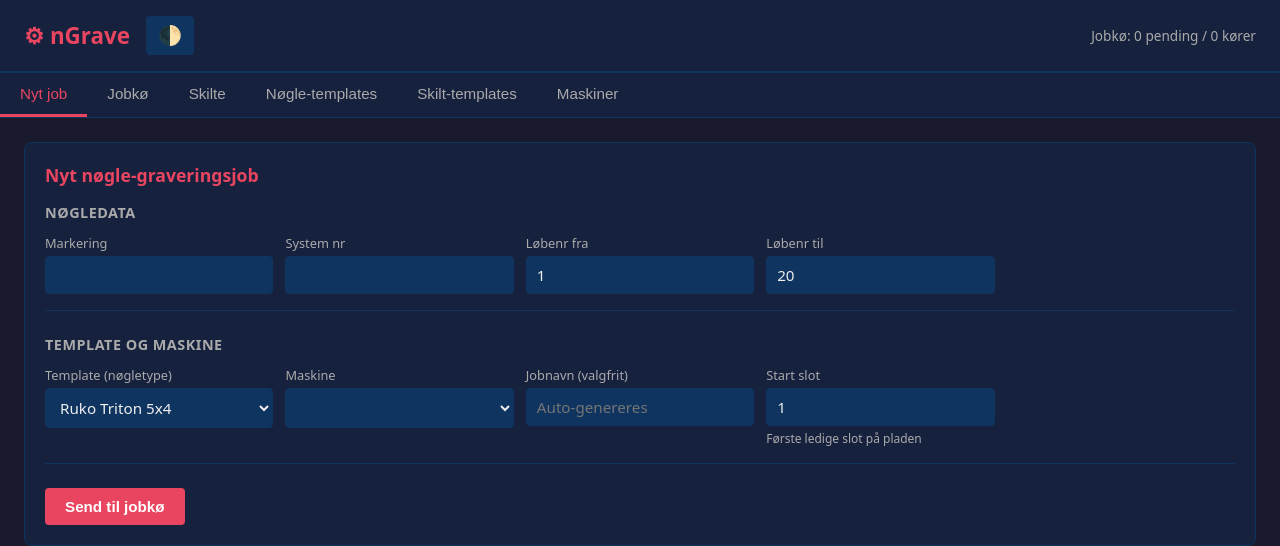
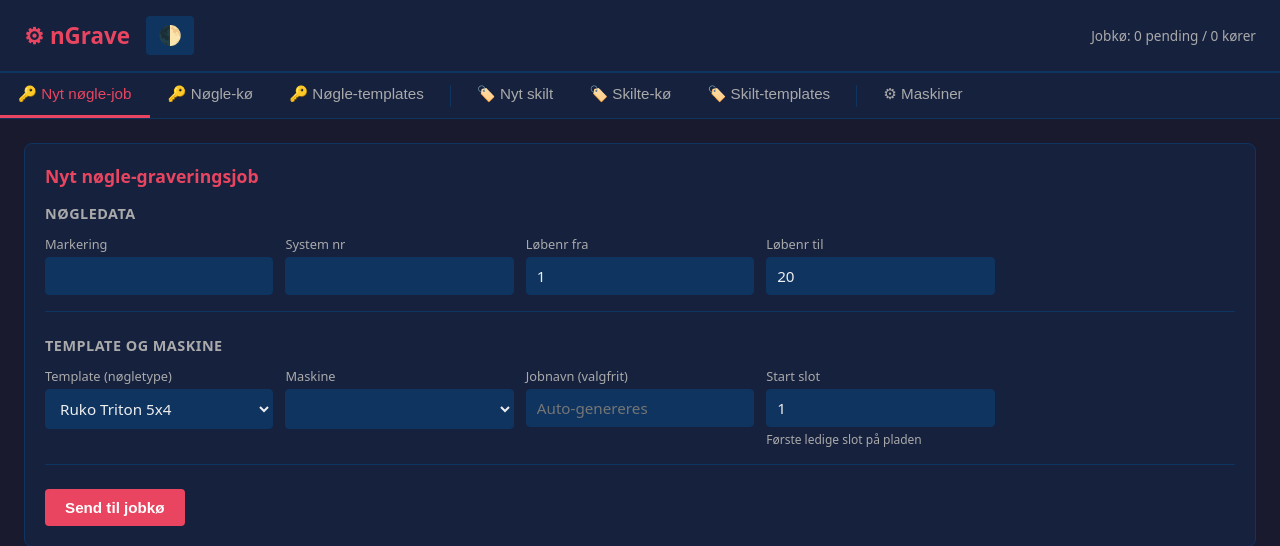
Before and after one commit to GregersK/debian-ngrave, a Flask app: page / in a window 1280 px wide. Shown: the top 546 px of the page. Run offline with Flask 3, Linux system fonts and the light colour scheme; data comes from the database, SQL or seed files in the repository; data that the repository does not hold is empty.

Commit message:
Del menuen op i to produktioner (nøgler / skilte) (#8)
Nøgler og skilte er to forskellige produktioner og har nu hver deres
sektion i navigationen med komplet flow (opret -> kø -> templates),
adskilt af skillelinjer, med Maskiner som fælles.

- Ny visKoe(which) åbner jobkøen direkte på nøgle- eller skilte-fanen
- Auto-refresh opdaterer nu den fane brugeren faktisk kigger på
- Menu scroller vandret på mobil (nowrap + overflow-x)

Foldet ind i v6.2 (endnu ikke released).

Co-authored-by: Claude <noreply@anthropic.com>

```diff
--- a/static/ngrave_a.js
+++ b/static/ngrave_a.js
@@ -41,6 +41,24 @@ function skift(panel) {
   if (panel === 'templates')        hentTemplates();
   if (panel === 'skilt-templates')  hentSkiltTemplates();
   if (panel === 'maskiner')         hentMaskiner();
+}
+
+// Åbn jobkøen direkte på den rigtige produktion (nøgler eller skilte),
+// så de to produktioner har hver deres kø-indgang i menuen.
+function visKoe(which) {
+  document.querySelectorAll('.panel').forEach(p => p.classList.remove('aktiv'));
+  document.querySelectorAll('nav button').forEach(b => b.classList.remove('aktiv'));
+  document.getElementById('panel-jobkoe').classList.add('aktiv');
+  if (typeof event !== 'undefined' && event && event.target) event.target.classList.add('aktiv');
+  _startAutoRefresh();
+  // Aktivér den rigtige interne fane (uafhængigt af event.target)
+  const btns = document.querySelectorAll('#panel-jobkoe .tab-btn');
+  document.querySelectorAll('#panel-jobkoe .tab-content').forEach(c => c.classList.remove('aktiv'));
+  btns.forEach(b => b.classList.remove('aktiv'));
+  const idx = which === 'skilte' ? 1 : 0;
+  if (btns[idx]) btns[idx].classList.add('aktiv');
+  document.getElementById('jobkoe-' + which).classList.add('aktiv');
+  if (which === 'skilte') hentSkilteKoe(); else hentBatches();
 }
 
 function skiftTab(tab) {
@@ -214,7 +232,10 @@ let _refreshTimer = null;
 function _startAutoRefresh() {
   _stopAutoRefresh();
   _refreshTimer = setInterval(() => {
-    if (document.getElementById('panel-jobkoe').classList.contains('aktiv')) hentBatches();
+    if (!document.getElementById('panel-jobkoe').classList.contains('aktiv')) return;
+    // Opdater kun den fane brugeren rent faktisk kigger på
+    const skilteAktiv = document.getElementById('jobkoe-skilte').classList.contains('aktiv');
+    if (skilteAktiv) hentSkilteKoe(); else hentBatches();
   }, 15000);
 }
 function _stopAutoRefresh() {
--- a/templates/index.html
+++ b/templates/index.html
@@ -33,9 +33,10 @@ header { background: var(--bg-secondary); padding: 16px 24px; display: flex; ali
 header h1 { font-size: 1.4rem; color: var(--accent); }
 header .status { margin-left: auto; font-size: 0.85rem; color: var(--text-secondary); }
 .theme-toggle { background: var(--bg-tertiary); border: none; padding: 8px 12px; border-radius: 4px; cursor: pointer; color: var(--text-primary); font-size: 1.2rem; }
-nav { display: flex; background: var(--bg-secondary); border-bottom: 1px solid var(--border); }
-nav button { background: none; border: none; color: var(--text-secondary); padding: 12px 20px; cursor: pointer; font-size: 0.95rem; border-bottom: 3px solid transparent; }
+nav { display: flex; align-items: stretch; background: var(--bg-secondary); border-bottom: 1px solid var(--border); overflow-x: auto; -webkit-overflow-scrolling: touch; }
+nav button { background: none; border: none; color: var(--text-secondary); padding: 12px 18px; cursor: pointer; font-size: 0.95rem; border-bottom: 3px solid transparent; white-space: nowrap; }
 nav button.aktiv { color: var(--accent); border-bottom-color: var(--accent); }
+.nav-sep { flex: 0 0 auto; width: 1px; align-self: center; height: 22px; margin: 0 8px; background: var(--border); }
 main { padding: 24px; max-width: 1400px; margin: 0 auto; }
 .panel { display: none; }
 .panel.aktiv { display: block; }
@@ -85,12 +86,15 @@ tr:hover td { background: var(--hover); }
 </header>
 
 <nav>
-  <button class="aktiv" onclick="skift('nyt-job')">Nyt job</button>
-  <button onclick="skift('jobkoe')">Jobkø</button>
-  <button onclick="skift('skilte')">Skilte</button>
-  <button onclick="skift('templates')">Nøgle-templates</button>
-  <button onclick="skift('skilt-templates')">Skilt-templates</button>
-  <button onclick="skift('maskiner')">Maskiner</button>
+  <button class="aktiv" onclick="skift('nyt-job')">🔑 Nyt nøgle-job</button>
+  <button onclick="visKoe('noegler')">🔑 Nøgle-kø</button>
+  <button onclick="skift('templates')">🔑 Nøgle-templates</button>
+  <span class="nav-sep" aria-hidden="true"></span>
+  <button onclick="skift('skilte')">🏷️ Nyt skilt</button>
+  <button onclick="visKoe('skilte')">🏷️ Skilte-kø</button>
+  <button onclick="skift('skilt-templates')">🏷️ Skilt-templates</button>
+  <span class="nav-sep" aria-hidden="true"></span>
+  <button onclick="skift('maskiner')">⚙ Maskiner</button>
 </nav>
 
 <main>
```
Also changed, not shown: CHANGELOG.md.
